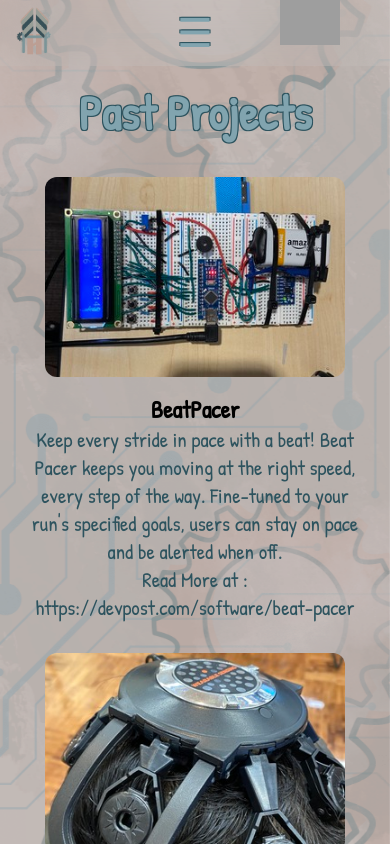
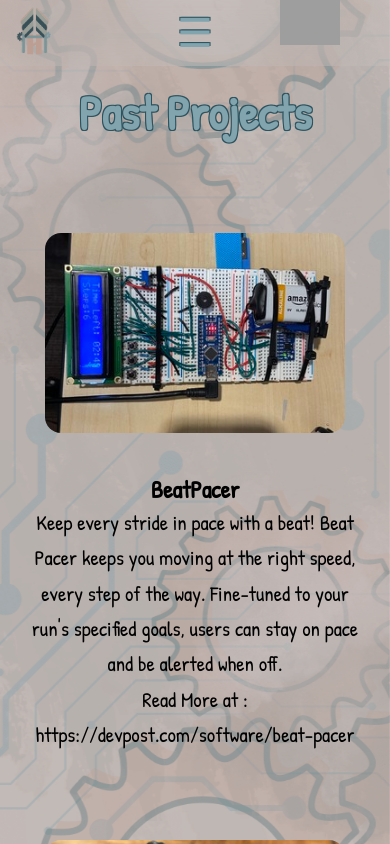
Before and after one commit to HKN-UCSD/hard-hack-2026, a React (Vite) app: page /past-projects in a window 390 px wide. Shown: the top 844 px of the page. Built offline with nearby package versions, Linux system fonts and the light colour scheme; grey boxes are pictures that could not be loaded.

Commit message:
fix styling

```diff
--- a/src/PastProjects.css
+++ b/src/PastProjects.css
@@ -7,7 +7,7 @@
   padding: 0 1.5rem;
 }
 
-.pastprojects-title{
+.pastprojects-title {
   text-align: center;
   font-size: clamp(3rem, 6vw, 4.5rem);
   color: var(--color-primary);
@@ -19,28 +19,42 @@
 .project-block {
   display: flex;
   align-items: center;
-  gap: 1rem;
+  justify-content: center;
+  gap: 2.5rem;
+  margin-top: 3.5rem;
 }
 
 .project-image {
   width: 300px;
-  border-radius: 12px;
+  border-radius: 16px;
+  object-fit: cover;
+  transition: transform 0.25s ease, box-shadow 0.25s ease;
+}
+
+.project-text {
+  max-width: 520px;
 }
 
 .project-text h3 {
-  font-size: 2rem;
-  color: var(--color-primary-dark);
+  font-size: 1.6rem;
+  font-weight: 600;
+  margin-bottom: 0.75rem;
 }
 
 .project-text p {
   font-size: 1.3rem;
-  color: var(--color-primary-dark);
+  line-height: 1.7;
+  color: black;
 }
 
 @media (max-width: 768px) {
   .project-block {
     flex-direction: column;
     text-align: center;
+  }
+
+  .project-text {
+    max-width: 100%;
   }
 }
 
--- a/src/SponsorSpotlight.css
+++ b/src/SponsorSpotlight.css
@@ -44,6 +44,7 @@
   font-size: 1.6rem;
   font-weight: 600;
   margin-bottom: 0.75rem;
+  color: var(--color-primary-dark);
 }
 
 .sponsor-feature-text p {
```
